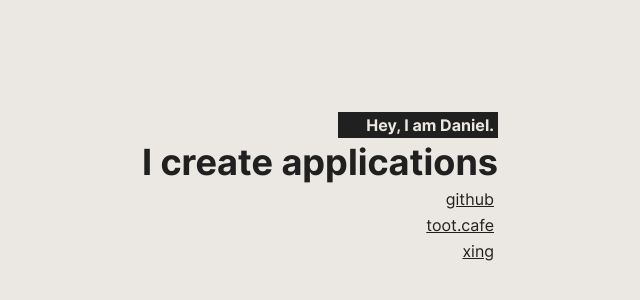
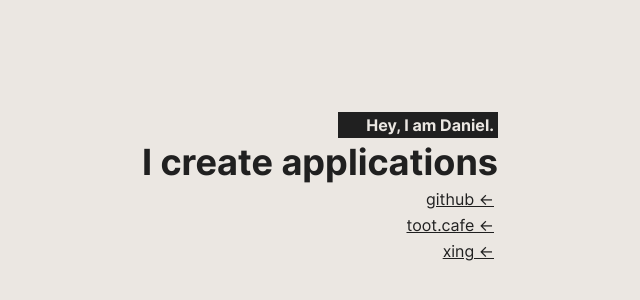
Before and after one commit to puresick/portfolio-mvp, a website built with Parcel: page src/index.html in a window 1280 px wide. Shown: the part 212-512 px from the top of the page, without its empty margins (142-782 px from the left). Built offline with nearby package versions, Linux system fonts and the light colour scheme.

Commit message:
Add ligature arrows to links

```diff
--- a/src/index.html
+++ b/src/index.html
@@ -12,13 +12,13 @@
 			<h1>I create applications</h1>
 			<nav>
 				<a aria-label="link to external github profile" href="https://github.com/puresick" target="_blank">
-					github
+					github &lt;-
 				</a>
 				<a aria-label="link to external mastodon toot.cafe profile" href="https://toot.cafe/@puresick" target="_blank" rel="me">
-					toot.cafe
+					toot.cafe &lt;-
 				</a>
 				<a aria-label="link to external xing profile" href="https://www.xing.com/profile/Daniel_Henning9/cv" target="_blank">
-					xing
+					xing &lt;-
 				</a>
 			</nav>
 		</article>
--- a/src/style.css
+++ b/src/style.css
@@ -13,6 +13,7 @@
 :root {
 	--black: #202020;
 	--white: #EBE7E2;
+	font-feature-settings: "liga" 1;
 }
 
 * {
```
